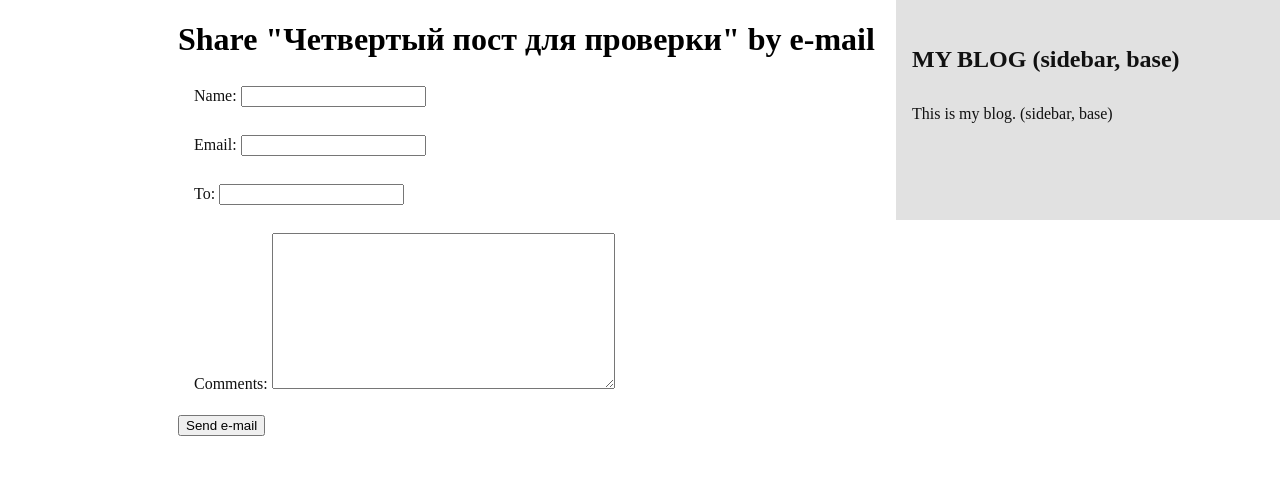
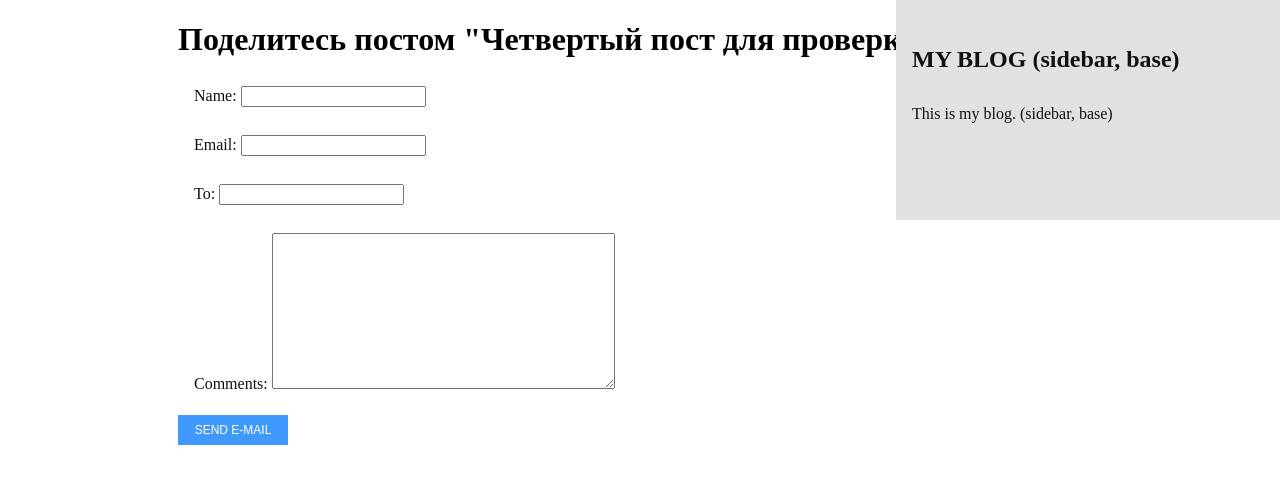
Before and after one commit to NineMan/DjangoExamples, a Django app: page /blog/4/share/ in a window 1280 px wide. Shown: the top 484 px of the page. Run offline with Django 3.2, Linux system fonts and the light colour scheme; data comes from the database, SQL or seed files in the repository.

Commit message:
Minor commit. Trying to customize styles for form an submission email. It was possible only through <style> in base.html Through css - failed

```diff
--- a/mysite/blog/static/css/blog.css
+++ b/mysite/blog/static/css/blog.css
@@ -54,3 +54,9 @@ hr {
   color: red; /* Цвет линии для IE6-7 */
   height: 2px; /* Толщина линии */
 }
+
+.b1 {
+  background: navy; /* Синий цвет фона */
+  color: white; /* Белые буквы */
+  font-size: 9pt; /* Размер шрифта в пунктах */
+}
--- a/mysite/templates/blog/base.html
+++ b/mysite/templates/blog/base.html
@@ -10,6 +10,19 @@
         <link href="{% static "css/blog.css" %}" rel="stylesheet">
         <meta charset="UTF-8">
         <title>Title</title>
+
+        <style>
+            .b1 {
+            background: #4099ff; /* Синий цвет фона */
+            border: #4099ff;
+            color: white; /* Белые буквы */
+            font: bold italic;
+            font-size: 9pt; /* Размер шрифта в пунктах */
+            width: 110px;
+            height: 30px;
+            }
+        </style>
+
     </head>
 
     <div>
--- a/mysite/templates/blog/post/share.html
+++ b/mysite/templates/blog/post/share.html
@@ -7,11 +7,22 @@
             "{{ post.title }}" was succesfully sent to {{ cd.to }}.
         </p>
     {% else %}
-        <h1>Share "{{ post.title }}" by e-mail</h1>
+        <h1>Поделитесь постом "{{ post.title }}" по электронке</h1>
         <form action="." method="post">
             {{ form.as_p }}
+<!--
+            {% for field in form %}
+                <div>
+                    {{ field.errors }}
+                    {{ field.label_tag }}
+                    {{ field }}
+                </div>
+            {% endfor %}
+-->
+
+
             {% csrf_token %}
-            <input type="submit" value="Send e-mail">
+            <input type="submit" class="b1" value="SEND E-MAIL">
         </form>
     {% endif %}
 
```
